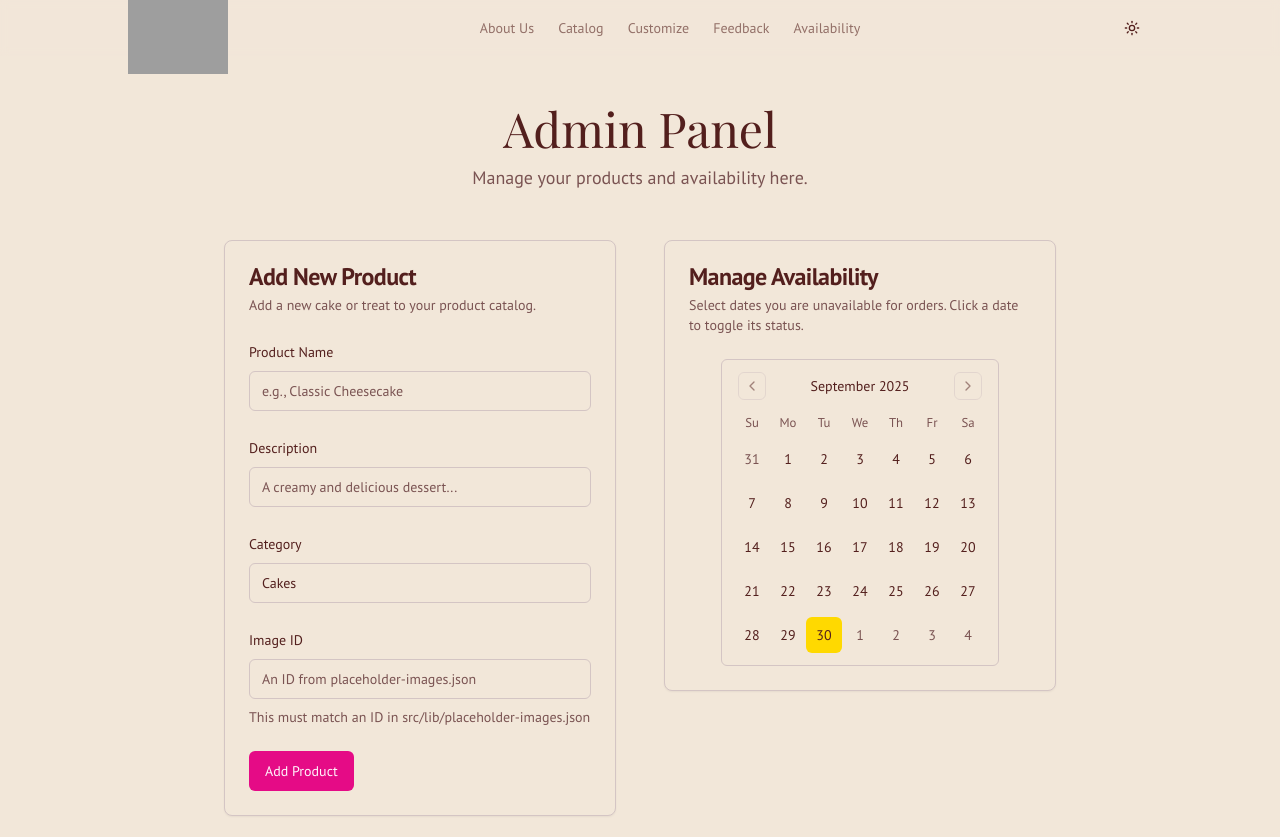
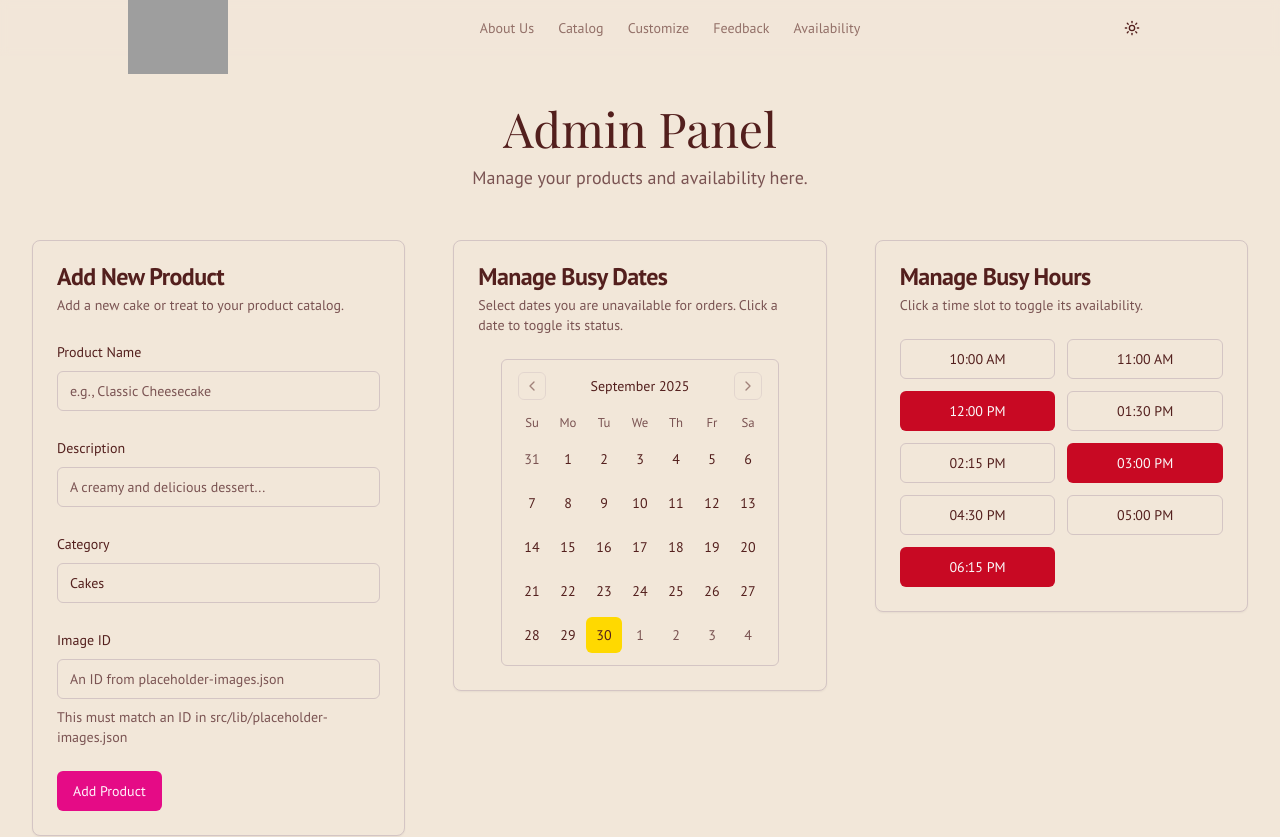
Before and after one commit to iampelaiahn/studio, a Next.js app: page /admin in a window 1280 px wide. Shown: the top 837 px of the page. Built offline with nearby package versions, Linux system fonts and the light colour scheme; grey boxes are pictures that could not be loaded.

Commit message:
also add busy hours  (_for element <CardContent>_)

```diff
--- a/src/app/admin/page.tsx
+++ b/src/app/admin/page.tsx
@@ -30,6 +30,8 @@ import { Input } from '@/components/ui/input';
 import { useToast } from '@/hooks/use-toast';
 import { products as staticProducts } from '@/lib/data';
 import { busyDates as staticBusyDates } from '@/lib/busy-dates';
+import { availableTimes as staticAvailableTimes } from '@/lib/data';
+import { cn } from '@/lib/utils';
 
 const productSchema = z.object({
   name: z.string().min(2, 'Product name must be at least 2 characters.'),
@@ -46,6 +48,7 @@ export default function AdminPage() {
   const [busyDates, setBusyDates] = useState<Date[]>(
     staticBusyDates.map(d => new Date(d))
   );
+  const [busyHours, setBusyHours] = useState<string[]>([]);
 
   useEffect(() => {
     const savedProducts = localStorage.getItem('customProducts');
@@ -55,6 +58,13 @@ export default function AdminPage() {
     const savedBusyDates = localStorage.getItem('busyDates');
     if (savedBusyDates) {
       setBusyDates(JSON.parse(savedBusyDates).map((d: string) => new Date(d)));
+    }
+    const savedBusyHours = localStorage.getItem('busyHours');
+    if (savedBusyHours) {
+        setBusyHours(JSON.parse(savedBusyHours));
+    } else {
+        const staticBusyTimes = staticAvailableTimes.filter(t => !t.available).map(t => t.time);
+        setBusyHours(staticBusyTimes);
     }
   }, []);
 
@@ -87,40 +97,59 @@ export default function AdminPage() {
   };
 
   const handleDateSelect = (dates: Date[] | undefined) => {
-    if (!dates) return;
+    if (!dates) {
+      // If dates is undefined, it means all dates were deselected.
+      setBusyDates([]);
+      localStorage.setItem('busyDates', JSON.stringify([]));
+      toast({
+        title: `All dates unblocked`,
+        description: `All previously blocked dates are now available.`,
+      });
+      return;
+    }
 
-    const lastSelectedDate = dates[dates.length - 1];
-    if (!lastSelectedDate) return;
+    const lastSelectedDate = dates.length > 0 ? dates[dates.length - 1] : undefined;
 
-    const originalLength = busyDates.length;
     setBusyDates(dates);
     localStorage.setItem(
       'busyDates',
       JSON.stringify(dates.map(d => format(d, 'yyyy-MM-dd')))
     );
 
-    const isBlocked = dates.length > originalLength;
+    if (lastSelectedDate) {
+      toast({
+        title: `Availability Updated`,
+        description: `Date selection has been updated.`,
+      });
+    }
+  };
+
+  const handleTimeToggle = (time: string) => {
+    setBusyHours(prev => {
+        const newBusyHours = prev.includes(time)
+            ? prev.filter(t => t !== time)
+            : [...prev, time];
+        localStorage.setItem('busyHours', JSON.stringify(newBusyHours));
 
         toast({
-      title: `Date ${
-        isBlocked ? 'blocked' : 'unblocked'
-      }`,
-      description: `${format(lastSelectedDate, 'PPP')} is now ${
-        isBlocked ? 'unavailable' : 'available'
-      }.`,
+            title: `Time slot ${prev.includes(time) ? 'made available' : 'blocked'}`,
+            description: `${time} is now ${prev.includes(time) ? 'available' : 'unavailable'}.`,
+        });
+
+        return newBusyHours;
     });
   };
 
   return (
-    <div className="container mx-auto max-w-4xl py-12 px-4 sm:px-6 lg:px-8">
+    <div className="container mx-auto max-w-7xl py-12 px-4 sm:px-6 lg:px-8">
       <header className="text-center mb-12">
         <h1 className="text-4xl md:text-5xl font-headline">Admin Panel</h1>
         <p className="mt-3 text-lg text-muted-foreground">
           Manage your products and availability here.
         </p>
       </header>
-      <div className="grid md:grid-cols-2 gap-12">
-        <section>
+      <div className="grid lg:grid-cols-3 gap-12">
+        <div className="lg:col-span-1">
           <Card>
             <CardHeader>
               <CardTitle>Add New Product</CardTitle>
@@ -199,11 +228,12 @@ export default function AdminPage() {
               </Form>
             </CardContent>
           </Card>
-        </section>
+        </div>
+        <div className="lg:col-span-2 grid grid-cols-1 md:grid-cols-2 gap-12">
             <section>
               <Card>
                 <CardHeader>
-              <CardTitle>Manage Availability</CardTitle>
+                  <CardTitle>Manage Busy Dates</CardTitle>
                   <CardDescription>
                     Select dates you are unavailable for orders. Click a date to
                     toggle its status.
@@ -219,6 +249,33 @@ export default function AdminPage() {
                 </CardContent>
               </Card>
             </section>
+            <section>
+                <Card>
+                    <CardHeader>
+                        <CardTitle>Manage Busy Hours</CardTitle>
+                        <CardDescription>
+                            Click a time slot to toggle its availability.
+                        </CardDescription>
+                    </CardHeader>
+                    <CardContent>
+                         <div className="grid grid-cols-2 gap-3">
+                            {staticAvailableTimes.map(({ time }) => {
+                                const isBusy = busyHours.includes(time);
+                                return (
+                                    <Button
+                                        key={time}
+                                        variant={isBusy ? "destructive" : "outline"}
+                                        onClick={() => handleTimeToggle(time)}
+                                    >
+                                        {time}
+                                    </Button>
+                                )
+                            })}
+                        </div>
+                    </CardContent>
+                </Card>
+            </section>
+        </div>
       </div>
     </div>
   );
--- a/src/components/layout/availability-modal.tsx
+++ b/src/components/layout/availability-modal.tsx
@@ -14,39 +14,43 @@ import { RadioGroup, RadioGroupItem } from '@/components/ui/radio-group';
 import { ScrollArea } from '../ui/scroll-area';
 import { useOrder } from '@/context/order-context';
 import { busyDates as staticBusyDates } from '@/lib/busy-dates';
+import { availableTimes as staticAvailableTimes } from '@/lib/data';
 
 type AvailabilityModalProps = {
   isOpen: boolean;
   onOpenChange: (isOpen: boolean) => void;
 };
 
-const availableTimes = [
-    { time: "10:00 AM", available: true },
-    { time: "11:00 AM", available: true },
-    { time: "12:00 PM", available: false },
-    { time: "01:30 PM", available: true },
-    { time: "02:15 PM", available: true },
-    { time: "03:00 PM", available: false },
-    { time: "04:30 PM", available: true },
-    { time: "05:00 PM", available: true },
-    { time: "06:15 PM", available: false },
-];
-
 export default function AvailabilityModal({ isOpen, onOpenChange }: AvailabilityModalProps) {
     const { setCustomerDetails, setBookingDate } = useOrder();
     const [selectedDate, setSelectedDate] = useState(new Date());
-    const [selectedTime, setSelectedTime] = useState("05:00 PM");
+    const [selectedTime, setSelectedTime] = useState<string | null>(null);
     const [currentDate, setCurrentDate] = useState(new Date());
     const [orderType, setOrderType] = useState('shop-now');
     const [fullName, setFullName] = useState('');
     const [email, setEmail] = useState('');
     const router = useRouter();
     const [busyDates, setBusyDates] = useState(staticBusyDates.map(d => new Date(d)));
+    const [busyHours, setBusyHours] = useState<string[]>([]);
 
     useEffect(() => {
+        if (isOpen) {
             const savedBusyDates = localStorage.getItem('busyDates');
             if (savedBusyDates) {
                 setBusyDates(JSON.parse(savedBusyDates).map((d: string) => new Date(d)));
+            }
+
+            const savedBusyHours = localStorage.getItem('busyHours');
+            if (savedBusyHours) {
+                setBusyHours(JSON.parse(savedBusyHours));
+            } else {
+                const staticBusyTimes = staticAvailableTimes.filter(t => !t.available).map(t => t.time);
+                setBusyHours(staticBusyTimes);
+            }
+
+            // Set initial selected time
+            const firstAvailableTime = staticAvailableTimes.find(t => !busyHours.includes(t.time));
+            setSelectedTime(firstAvailableTime ? firstAvailableTime.time : null);
         }
     }, [isOpen]);
 
@@ -120,20 +124,23 @@ export default function AvailabilityModal({ isOpen, onOpenChange }: Availability
                 <div>
                     <h3 className="text-lg font-semibold mb-4">Available Times</h3>
                     <div className="grid grid-cols-3 gap-3">
-                        {availableTimes.map(({ time, available }) => (
+                        {staticAvailableTimes.map(({ time }) => {
+                            const isBusy = busyHours.includes(time);
+                            return (
                                 <Button
                                     key={time}
                                     variant={selectedTime === time ? "default" : "outline"}
-                                onClick={() => available && setSelectedTime(time)}
-                                disabled={!available}
+                                    onClick={() => !isBusy && setSelectedTime(time)}
+                                    disabled={isBusy}
                                     className={cn(
                                         "disabled:bg-muted disabled:text-muted-foreground disabled:cursor-not-allowed",
-                                    selectedTime === time && available ? "bg-destructive text-destructive-foreground hover:bg-destructive/90" : ""
+                                        selectedTime === time && !isBusy ? "bg-destructive text-destructive-foreground hover:bg-destructive/90" : ""
                                     )}
                                 >
                                     {time}
                                 </Button>
-                        ))}
+                            )
+                        })}
                     </div>
                 </div>
 
@@ -163,7 +170,7 @@ export default function AvailabilityModal({ isOpen, onOpenChange }: Availability
                             <Input type="email" id="email-modal" placeholder="jane.doe@example.com" value={email} onChange={(e) => setEmail(e.target.value)} />
                         </div>
                     </div>
-                    <Button size="lg" className="w-full bg-destructive text-destructive-foreground hover:bg-destructive/90" onClick={handleNext}>Next</Button>
+                    <Button size="lg" className="w-full bg-destructive text-destructive-foreground hover:bg-destructive/90" onClick={handleNext} disabled={!selectedTime}>Next</Button>
                 </div>
             </div>
         </ScrollArea>
--- a/src/lib/data.ts
+++ b/src/lib/data.ts
@@ -116,3 +116,15 @@ export const navLinks = [
 ];
 
 export const productTypes = ["Cakes", "Desserts", "Donuts", "Vegan", "Drinks", "Cupcakes", "Muffins", "Cookies"];
+
+export const availableTimes = [
+    { time: "10:00 AM", available: true },
+    { time: "11:00 AM", available: true },
+    { time: "12:00 PM", available: false },
+    { time: "01:30 PM", available: true },
+    { time: "02:15 PM", available: true },
+    { time: "03:00 PM", available: false },
+    { time: "04:30 PM", available: true },
+    { time: "05:00 PM", available: true },
+    { time: "06:15 PM", available: false },
+];
```
Lines whose indentation alone changed are shown as unchanged.
